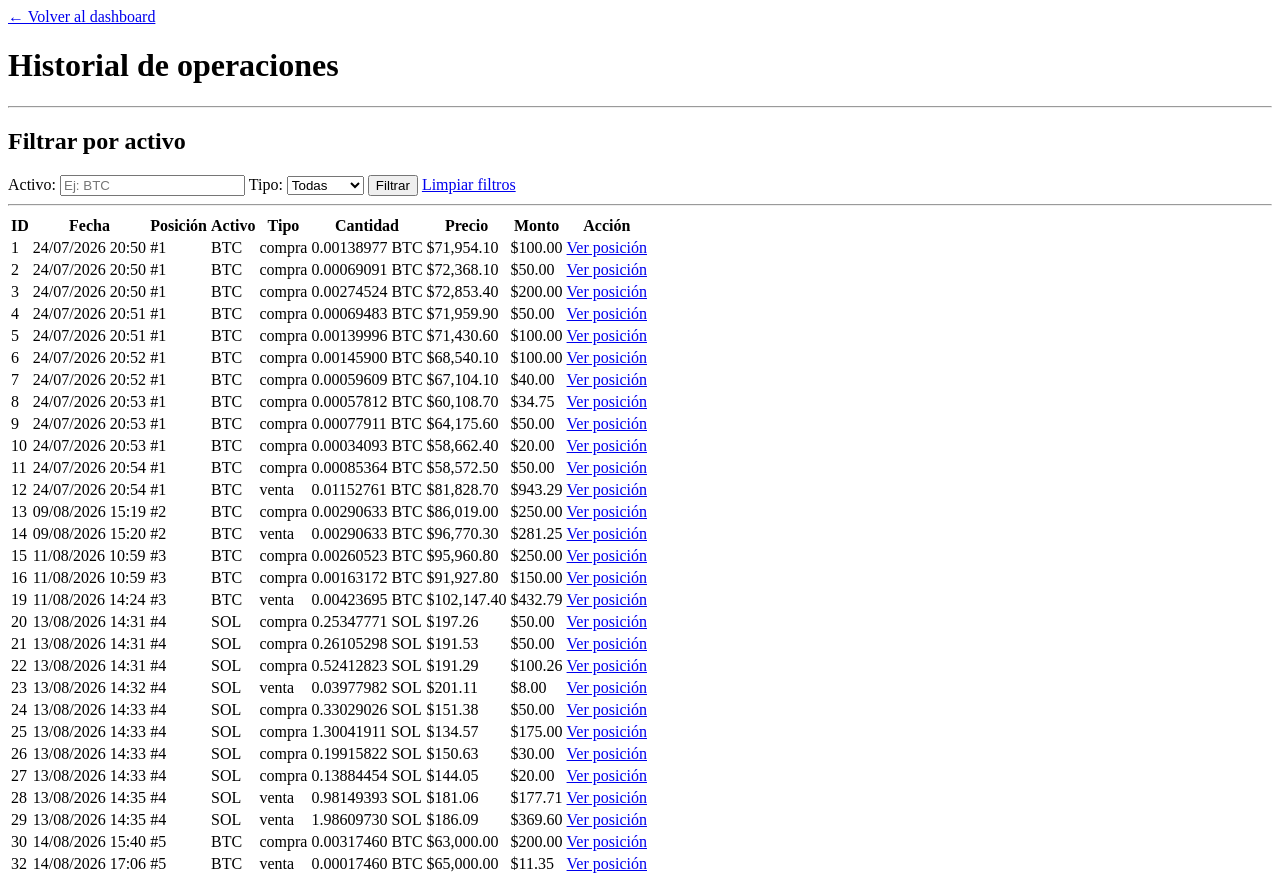
After one commit to FloridiaLean/Cartera-de-Activos, a Flask app: page /operaciones in a window 1280 px wide. The commit adds this page. Run offline with Flask 3, Linux system fonts and the light colour scheme.

Commit message:
Funcionalidad: agregar filtros al historial de operaciones

```diff
--- a/routes/operaciones.py
+++ b/routes/operaciones.py
@@ -26,6 +26,29 @@ from calculos import (
 )
 
 operaciones_bp = Blueprint("operaciones",__name__)
+
+@operaciones_bp.route("/operaciones")
+
+def historial_operaciones():
+
+    activo = request.args.get("activo","").strip().upper()
+    tipo = request.args.get("tipo","").strip().lower()
+
+    operaciones_filtradas = operaciones
+
+    if activo:
+        operaciones_filtradas = [operacion for operacion in operaciones if operacion["activo"] == activo]
+
+    if tipo:
+        operaciones_filtradas = [operacion for operacion in operaciones_filtradas if operacion["tipo"] == tipo]
+
+    operaciones_formateadas = []
+
+    for operacion in operaciones_filtradas:
+        operacion_formateada = formatear_operacion(operacion)
+        operaciones_formateadas.append(operacion_formateada)
+
+    return render_template("operaciones.html",operaciones=operaciones_formateadas,activo=activo,tipo=tipo)
 
 @operaciones_bp.route("/operaciones/<int:operacion_id>/editar",methods=["GET","POST"])
 
--- /dev/null
+++ b/templates/operaciones.html
@@ -0,0 +1,68 @@
+<!DOCTYPE html>
+<html lang="es">
+
+<head>
+    <meta charset="UTF-8">
+    <title>Historial de operaciones</title>
+</head>
+
+<body>
+
+<a href="{{ url_for('inicio.inicio') }}">← Volver al dashboard</a>
+
+<h1>Historial de operaciones</h1>
+
+<hr>
+
+<h2>Filtrar por activo</h2>
+
+<form method="GET" action="{{ url_for('operaciones.historial_operaciones') }}">
+    <label for="activo">Activo:</label>
+    <input type="text" id="activo" name="activo" value="{{ activo }}" placeholder="Ej: BTC">
+    <label for="tipo">Tipo:</label>
+    <select id="tipo" name="tipo">
+        <option value="" {% if not tipo %}selected{% endif %}>Todas</option>
+        <option value="compra" {% if tipo == "compra" %}selected{% endif %}>Compras</option>
+        <option value="venta" {% if tipo == "venta" %}selected{% endif %}>Ventas</option>
+    </select>
+    <button type="submit">Filtrar</button>
+    <a href="{{ url_for('operaciones.historial_operaciones') }}">Limpiar filtros</a>
+</form>
+
+<hr>
+
+{% if operaciones %}
+<table>
+    <tr>
+        <th>ID</th>
+        <th>Fecha</th>
+        <th>Posición</th>
+        <th>Activo</th>
+        <th>Tipo</th>
+        <th>Cantidad</th>
+        <th>Precio</th>
+        <th>Monto</th>
+        <th>Acción</th>
+    </tr>
+
+    {% for operacion in operaciones %}
+    <tr>
+        <td>{{ operacion["id"] }}</td>
+        <td>{{ operacion["fecha_formateada"] }}</td>
+        <td>#{{ operacion["posicion_id"] }}</td>
+        <td>{{ operacion["activo"] }}</td>
+        <td>{{ operacion["tipo"] }}</td>
+        <td>{{ operacion["cantidad_formateada"] }}</td>
+        <td>{{ operacion["precio_formateado"] }}</td>
+        <td>{{ operacion["monto_formateado"] }}</td>
+        <td><a href="{{ url_for('posiciones.detalle_posicion',posicion_id=operacion['posicion_id']) }}">Ver posición</a></td>
+    </tr>
+    {% endfor %}
+</table>
+
+{% else %}
+<p>No existen operaciones registradas.</p>
+{% endif %}
+
+</body>
+</html>
```
Also changed, not shown: Planificacion.md (+4 -3 lines), templates/index.html (+6 -3 lines).
